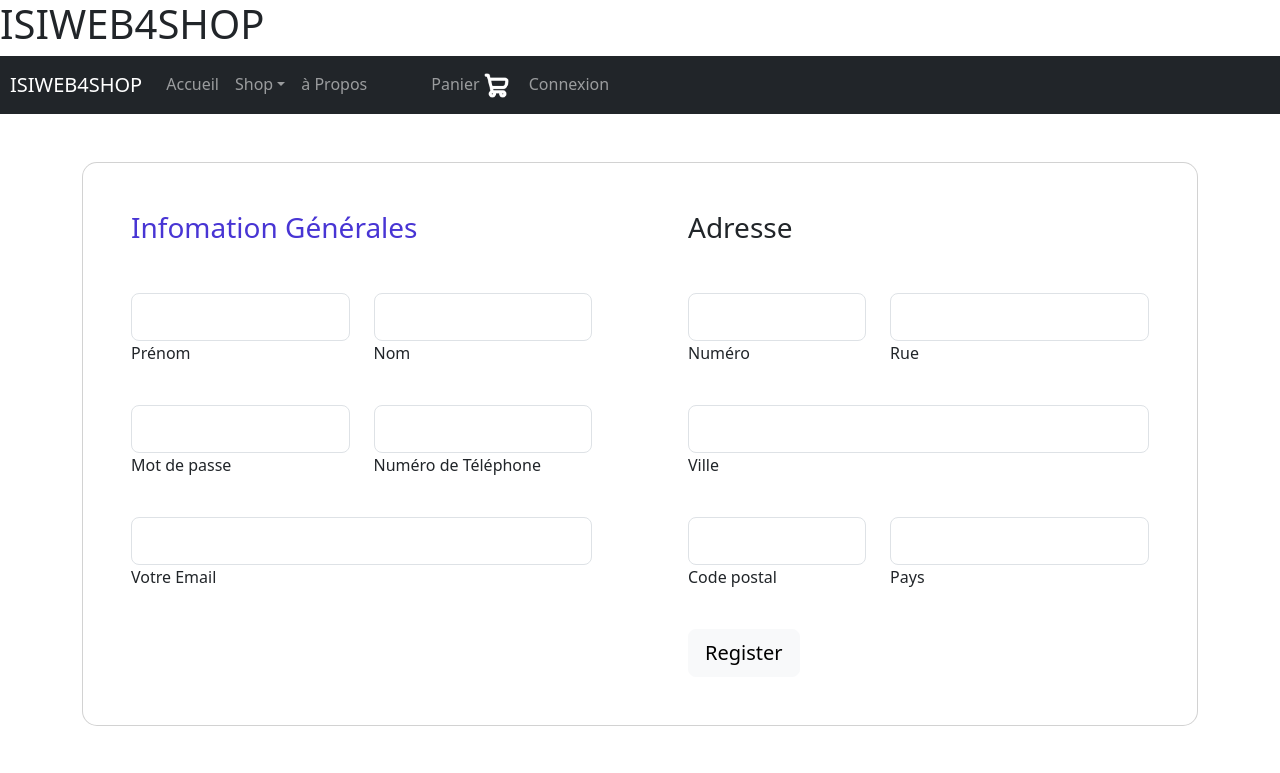
After one commit to antonin-slv/SuperPanier, a PHP site: template vue/register.html.twig in a window 1280 px wide. The commit adds this page. Shown: the top 773 px of the page. Run offline with PHP 8.4, Linux system fonts and the light colour scheme; the template is opened without the code that fills it, so the values that code supplies are empty; some libraries are stand-ins or nearby versions.

Commit message:
ajout register+ amelioration connexion

```diff
--- a/controlleur/CtrlConnexion.php
+++ b/controlleur/CtrlConnexion.php
@@ -9,4 +9,8 @@ class CtrlConnexion {
     public function afficherConnexion() {
         echo $this->twig->render('connexion.html.twig');
     }
+
+    public function afficherRegister() {
+        echo $this->twig->render('register.html.twig');
+    }
 }
--- /dev/null
+++ b/vue/register.html.twig
@@ -0,0 +1,123 @@
+{% extends 'defTemplate.html.twig' %}
+
+{% block body %}
+
+	<section class="h-100 h-custom gradient-custom-2">
+        <form action="index.php?page=connexion" method="POST">
+		<div class="container py-5 h-100">
+			<div class="row d-flex justify-content-center align-items-center h-100">
+				<div class="col-12">
+					<div class="card card-registration card-registration-2" style="border-radius: 15px;">
+						<div class="card-body p-0">
+							<div class="row g-0">
+								<div class="col-lg-6">
+									<div class="p-5">
+										<h3 class="fw-normal mb-5" style="color: #4835d4;">Infomation Générales</h3>
+										<div class="row">
+											<div class="col-md-6 mb-4 pb-2">
+
+												<div class="form-outline">
+													<input type="text" id="prenom" name="prenom" class="form-control form-control-lg" required/>
+													<label class="form-label" for="prenom">Prénom</label>
+												</div>
+
+											</div>
+											<div class="col-md-6 mb-4 pb-2">
+
+												<div class="form-outline">
+													<input type="text" id="nom" name="nom" class="form-control form-control-lg" required/>
+													<label class="form-label" for="nom">Nom</label>
+												</div>
+
+											</div>
+										</div>
+
+                                        <div class="row">
+											<div class="col-md-6 mb-4 pb-2">
+
+												<div class="form-outline form-white">
+													<input type="password" id="mdp" name="mdp" class="form-control form-control-lg" required/>
+													<label class="form-label" for="mdp">Mot de passe</label>
+												</div>
+
+											</div>
+											<div class="col-md-6 mb-4 pb-2">
+
+												<div class="form-outline form-white">
+													<input type="number" id="numero_tel" name="numero_tel" class="form-control form-control-lg" required/>
+													<label class="form-label" for="numero_tel">Numéro de Téléphone</label>
+												</div>
+
+											</div>
+										</div>
+
+										<div class="mb-4">
+											<div class="form-outline form-white">
+												<input type="email" id="mail" name="mail" class="form-control form-control-lg" required/>
+												<label class="form-label" for="mail">Votre Email</label>
+											</div>
+										</div>
+
+									</div>
+								</div>
+								<div class="col-lg-6">
+									<div class="p-5">
+										<h3 class="fw-normal mb-5">Adresse</h3>
+
+										<div class="row">
+											<div class="col-md-5 mb-4 pb-2">
+
+												<div class="form-outline form-white">
+													<input type="text" id="numero_rue" name="numero_rue" class="form-control form-control-lg" required/>
+													<label class="form-label" for="numero_rue">Numéro</label>
+												</div>
+
+											</div>
+											<div class="col-md-7 mb-4 pb-2">
+
+												<div class="form-outline form-white">
+													<input type="text" id="rue" name="rue" class="form-control form-control-lg" required/>
+													<label class="form-label" for="rue">Rue</label>
+												</div>
+
+											</div>
+										</div>
+
+										<div class="mb-4 pb-2">
+											<div class="form-outline form-white">
+												<input type="text" id="ville" name="ville" class="form-control form-control-lg" required/>
+												<label class="form-label" for="ville">Ville</label>
+											</div>
+										</div>
+
+										<div class="row">
+											<div class="col-md-5 mb-4 pb-2">
+
+												<div class="form-outline form-white">
+													<input type="text" id="code_postal" name="code_postal" class="form-control form-control-lg" required/>
+													<label class="form-label" for="code_postal">Code postal</label>
+												</div>
+
+											</div>
+											<div class="col-md-7 mb-4 pb-2">
+
+												<div class="form-outline form-white">
+													<input type="text" id="pays" name="pays" class="form-control form-control-lg" required/>
+													<label class="form-label" for="pays">Pays</label>
+												</div>
+
+											</div>
+										</div>
+										<button type="Submit" action="Submit" class="btn btn-light btn-lg" data-mdb-ripple-color="dark">Register</button>
+									</div>
+								</div>
+
+							</div>
+						</div>
+					</div>
+				</div>
+			</div>
+		</div>
+        </form>
+	</section>
+{% endblock %}
```
Also changed, not shown: controlleur/Routeur.php (+5 -2 lines), vue/connexion.html.twig (+9 -9 lines).
